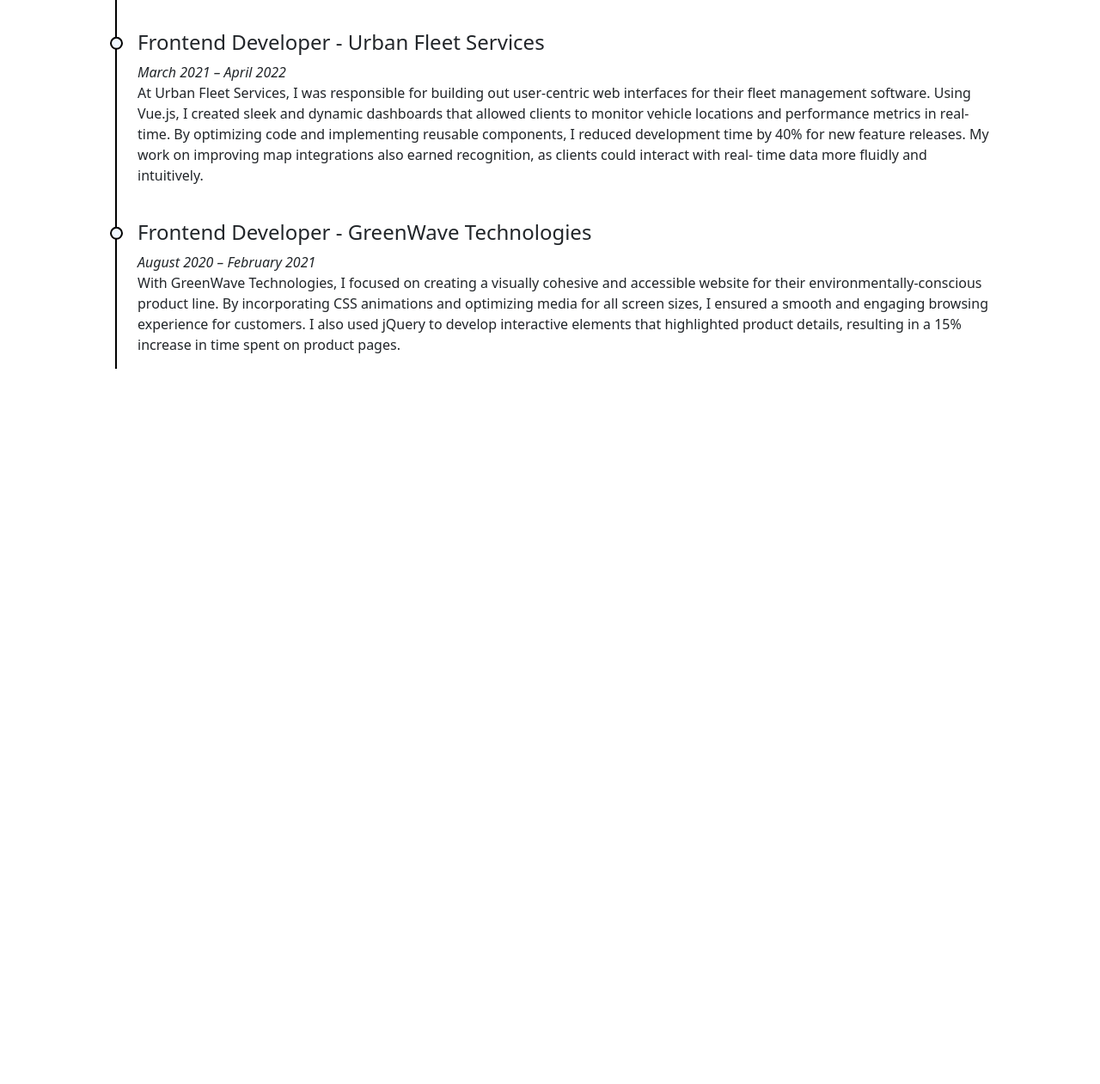
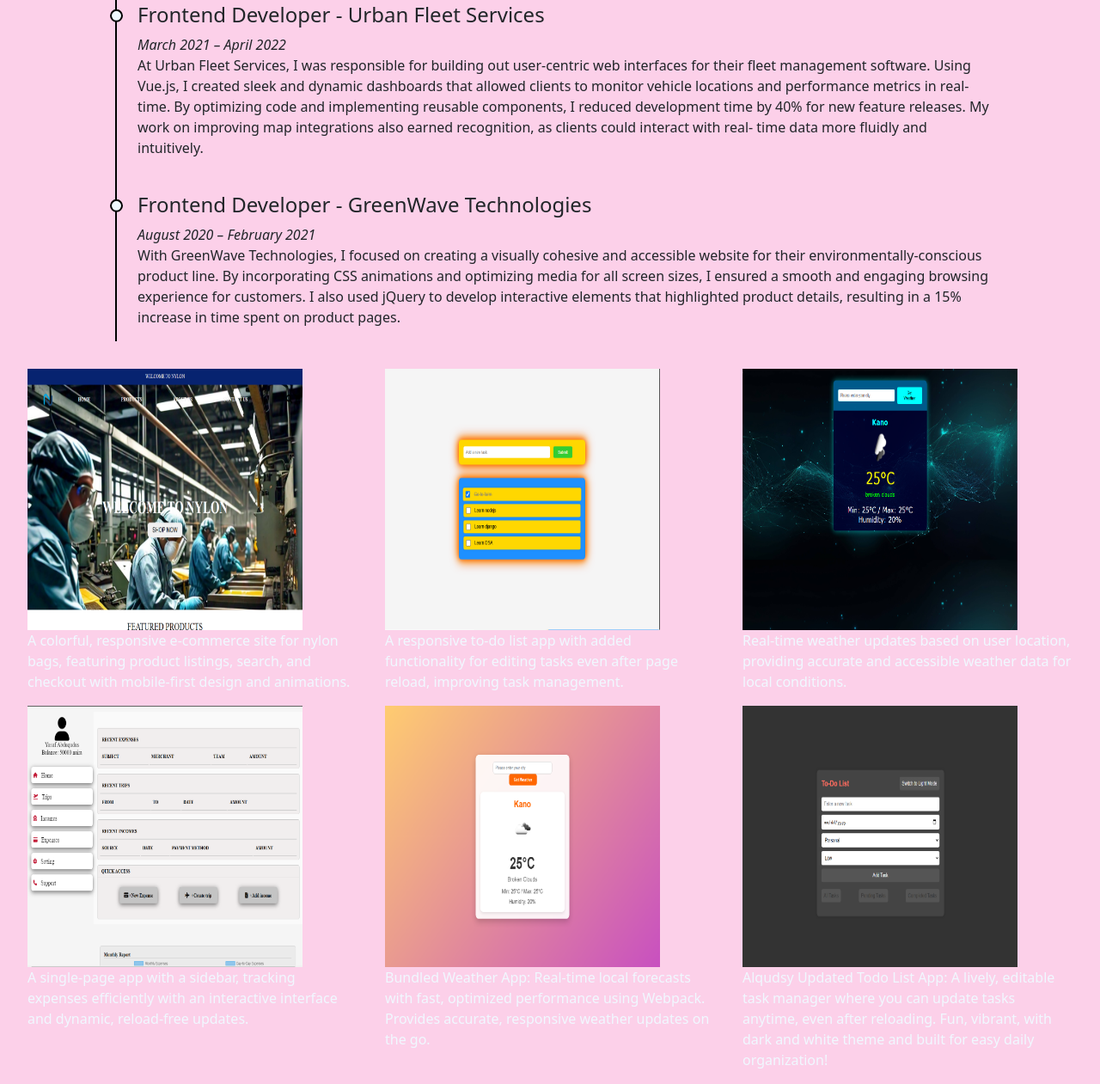
Before and after one commit to Alqudusy/portfolio, a plain HTML site: page index.html in a window 1280 px wide. Shown: the part 1525-2786 px from the top of the page at 86% size. Before the commit the page ends 1954 px from the top, so only its background shows below. Drawn offline with nearby package versions, Linux system fonts and the light colour scheme.

Commit message:
Updated the styles and add projects section

```diff
--- a/index.html
+++ b/index.html
@@ -8,6 +8,7 @@
     <link rel="stylesheet" href="https://cdnjs.cloudflare.com/ajax/libs/font-awesome/6.0.0-beta3/css/all.min.css">
     <link href="https://cdn.jsdelivr.net/npm/bootstrap@5.3.3/dist/css/bootstrap.min.css" rel="stylesheet">
     <link rel="stylesheet" href="experiences.css">
+    <link rel="stylesheet" href="projects.css">
     <script src="https://cdn.jsdelivr.net/npm/bootstrap@5.3.3/dist/js/bootstrap.bundle.min.js"></script>
 </head>
 <body>
@@ -27,12 +28,12 @@
     <main>
         <div id="description">
             <h1>I am Yusuf Abdulqudus</h1>
-            <h2>I am a frontend developer who is passionate about bringing ideas in to live.</h2>
+            <h2>I am a frontend developer who is passionate about bringing ideas in to life.</h2>
         </div>
         <img src="myself.png" alt="alqudusy" id="my-pic">
     </main>
     <h1 style="text-align: center; z-index: 2; transform: translateY(-3rem);">My stacks</h1>
-    <div class="marquee-container overflow-hidden bg-light shadow-sm">
+    <div class="marquee-container overflow-hidden shadow-sm">
         <div class="marquee-content d-flex align-items-center">
           <div class="marquee-item px-4 py-2"><i class="fa-brands fa-html5"></i><P>HTML</P></div>
           <div class="marquee-item px-4 py-2"><i class="fa-brands fa-css3-alt"></i><p>CSS</p></div>
@@ -86,5 +87,38 @@
             </li>
         </ul>
     </div>
+    <div id="projects">
+        <a href="http://" id="project">
+            <img src="nylon.png" alt="Nylon e-commerce website"/>
+            <p>A colorful, responsive e-commerce site for nylon bags,
+                 featuring product listings, search, and checkout with
+                  mobile-first design and animations.</p>
+        </a>
+        <a href="http://" id="project">
+            <img src="todolist-app.png" alt="updated todo list"/>
+            <p> A responsive to-do list app with added functionality for editing tasks even after page reload,
+                 improving task management.</p>
+        </a>
+        <a href="http://" id="project">
+            <img src="weather-app.png" alt="Weather web app"/>
+            <p>Real-time weather updates based on user location,
+                 providing accurate and accessible weather data for local conditions.</p>
+        </a>
+        <a href="http://" id="project">
+            <img src="expense-tracker.png" alt="Expense tracker"/>
+            <p> A single-page app with a sidebar,
+                 tracking expenses efficiently with an interactive interface and dynamic, reload-free updates.</p>
+        </a>
+        <a href="http://" id="project">
+            <img src="webpack-weather-app.png" alt="Webpack weather weather app">
+            <p>Bundled Weather App: Real-time local forecasts with fast,
+                optimized performance using Webpack. Provides accurate, responsive weather updates on the go.</p>
+        </a>
+        <a href="http://" id="project">
+            <img src="updated-todo.png" alt="Updated todo webapp"/>
+            <p>Alqudsy Updated Todo List App: A lively, editable task manager where you can update tasks anytime,
+                 even after reloading. Fun, vibrant, with dark and white theme and built for easy daily organization!</p>
+        </a>
+    </div>
 </body>
 </html>
--- /dev/null
+++ b/projects.css
@@ -0,0 +1,18 @@
+#projects {
+    display: flex;
+    justify-content: space-evenly;
+    flex-wrap: wrap;
+    width: 100%;
+    height: 20%;
+    margin-top: 2rem;
+}
+#project {
+    width: 30%;
+    height: 20%;
+    text-decoration: none;
+    color: aliceblue;
+}
+#project img {
+    width: 20rem;
+    height: 19rem;
+}
--- a/styles.css
+++ b/styles.css
@@ -3,7 +3,7 @@
     transition: all 0.5s ease-in-out;
 }
 body {
-    background-color: rgb(253, 241, 253);
+    background-color: #f200892f !important;
     margin: 0;
     padding: 0;
     display: flex;
@@ -17,7 +17,7 @@ body {
     display: flex;
     justify-content: space-between;
     width: 100%;
-    height: 7rem;
+    height: 5rem;
     z-index: 4;
     padding: 1rem;
     padding-right: 2rem;
@@ -28,11 +28,11 @@ body {
 }
 #inner-nav {
     position: fixed;
-    right: 25%;
+    right: 30%;
     background-color: rgba(207, 194, 194, 0.342);
-    width: 50%;
+    width: 40%;
     backdrop-filter: blur(10px);
-    height: 5rem;
+    height: 4rem;
     border-bottom-left-radius: 50px;
     border-bottom-right-radius: 50px;
     display: flex;
@@ -41,7 +41,7 @@ body {
     padding-top: 0.5rem;
 }
 #theme-toggler {
-    width: 25%;
+    width: 35%;
     text-align: right;
     font-size: 30px;
     display: flex;
@@ -71,6 +71,7 @@ main {
     justify-content: center;
     align-items: center;
     padding: 1rem;
+    box-shadow: 5px 5px 10px rgb(126, 72, 112);
 }
 #description {
     width: 50%;
@@ -78,10 +79,11 @@ main {
 #my-pic {
     width: 50%;
     height: 70%;
+    object-fit: contain;
 }
 .marquee-container {
     width: 100%;
-    background-color: #f8f9fa;
+    background-color: #c4c4c42f;
     padding: 15px 0;
     transform: translateY(-3rem);
     color: #A100F2;
@@ -113,8 +115,6 @@ main {
     transform: translateX(-100%);
   }
 }
-
-  /* Pause animation on hover */
 .marquee-container:hover .marquee-content {
     animation-play-state: paused;
 }
```
Also changed, not shown: expense-tracker.png (added), nylon.png (added), todolist-app.png (added), updated-todo.png (added), weather-app.png (added), webpack-weather-app.png (added).
